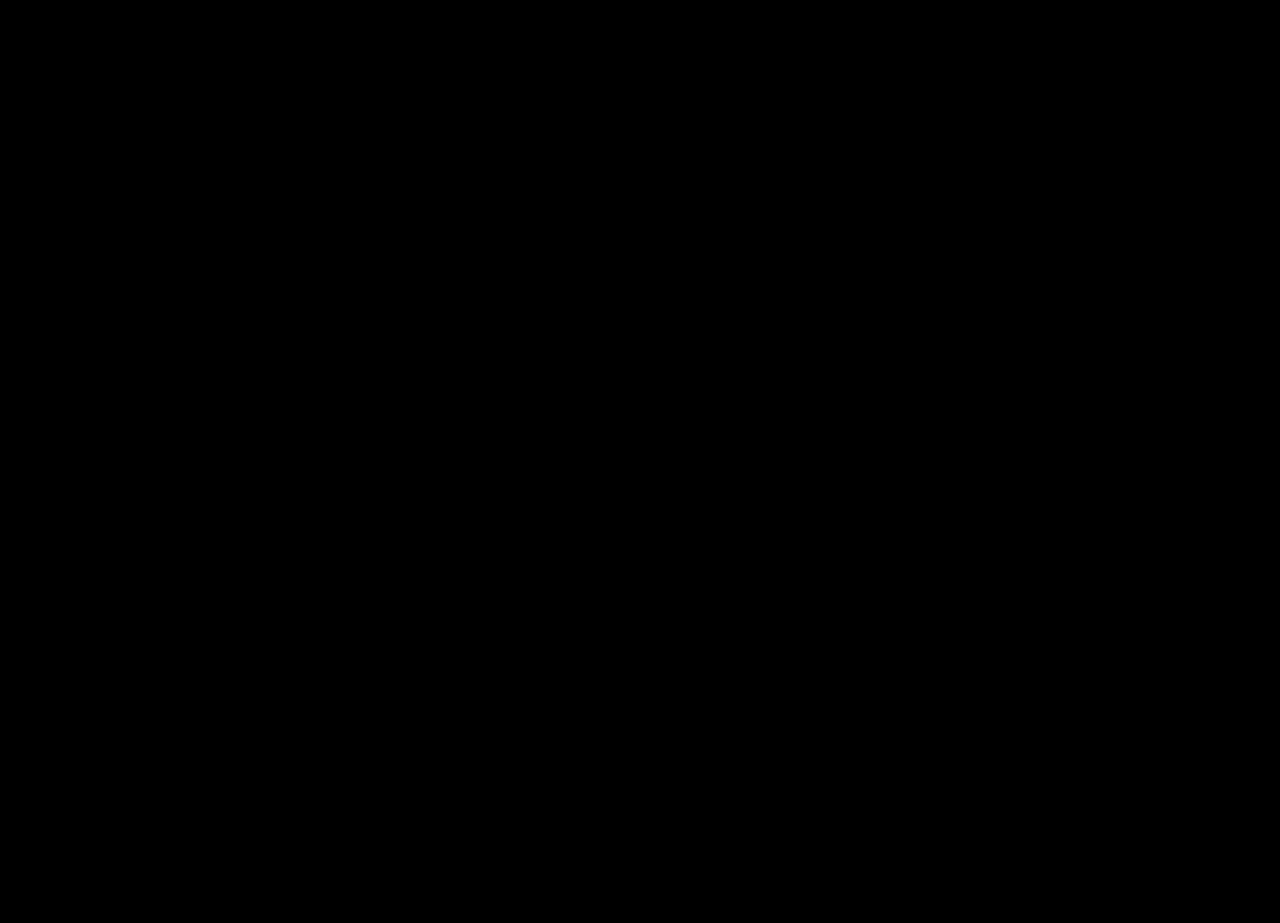
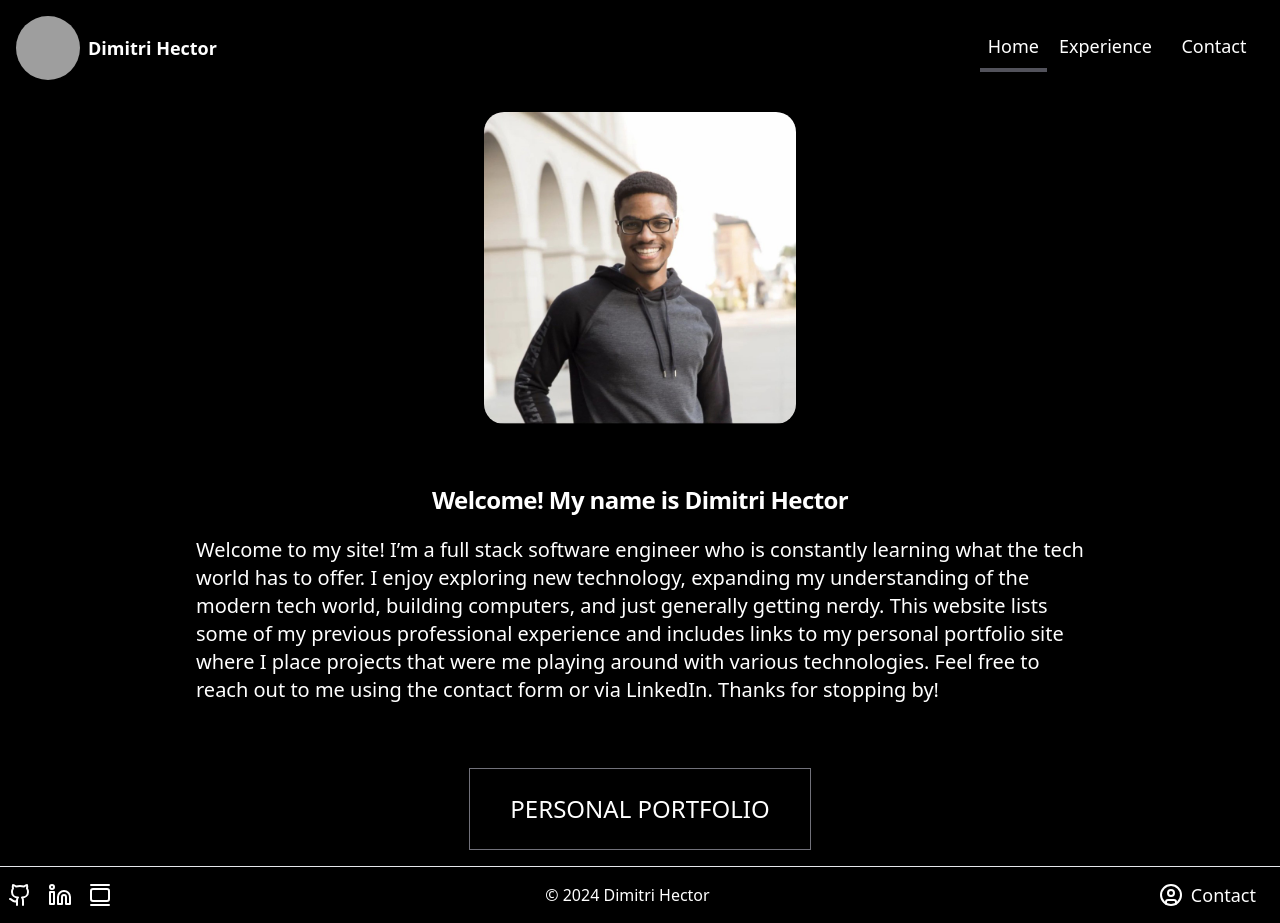
Before and after one commit to joshuahector86/prosite2024, a React (Vite) app: page /home in a window 1280 px wide. Before the commit this address had no page. Before the commit the page ends 800 px from the top, so only its background shows below. Built offline with nearby package versions, Linux system fonts and the light colour scheme; grey boxes are pictures that could not be loaded.

Commit message:
adjusting links for new yml format

```diff
--- a/src/App.tsx
+++ b/src/App.tsx
@@ -4,10 +4,10 @@ import { ContactMe, Experience, Heading, Home } from "./pages";
 function App() {
   return (
     <Routes>
-      <Route path="/prosite2024" element={<Heading />} />
-      <Route path="/prosite2024/home" element={<Home />} />
-      <Route path="/prosite2024/contact" element={<ContactMe />} />
-      <Route path="/prosite2024/experience" element={<Experience />} />
+      <Route path="/" element={<Heading />} />
+      <Route path="/home" element={<Home />} />
+      <Route path="/contact" element={<ContactMe />} />
+      <Route path="/experience" element={<Experience />} />
     </Routes>
   );
 }
--- a/src/components/shared/Topbar/Topbar.tsx
+++ b/src/components/shared/Topbar/Topbar.tsx
@@ -25,7 +25,7 @@ const Topbar = () => {
   };
   return (
     <NavigationMenu className=" flex justify-between">
-      <Link to="/prosite2024">
+      <Link to="/">
         <div className="flex items-center gap-2 text-lg font-semibold ">
           <img src={logo} alt="logo" className=" rounded-full w-16 h-16 " />
           Dimitri Hector
--- a/src/pages/Heading/index.tsx
+++ b/src/pages/Heading/index.tsx
@@ -5,7 +5,7 @@ import { Link } from "react-router-dom";
 const Heading = () => {
   return (
     <Link
-      to="/prosite2024/home"
+      to="/home"
       className="flex justify-center items-center h-screen text-2xl"
     >
       <Canvas>
--- a/src/utils/urls.ts
+++ b/src/utils/urls.ts
@@ -1,8 +1,8 @@
 // Icon Imports
 export const navLinks = [
-  { name: "Home", href: "/prosite2024/home" },
+  { name: "Home", href: "/home" },
 
-  { name: "Experience", href: "/prosite2024/experience" },
+  { name: "Experience", href: "/experience" },
 ];
 
 export const footerLinks = [
```
